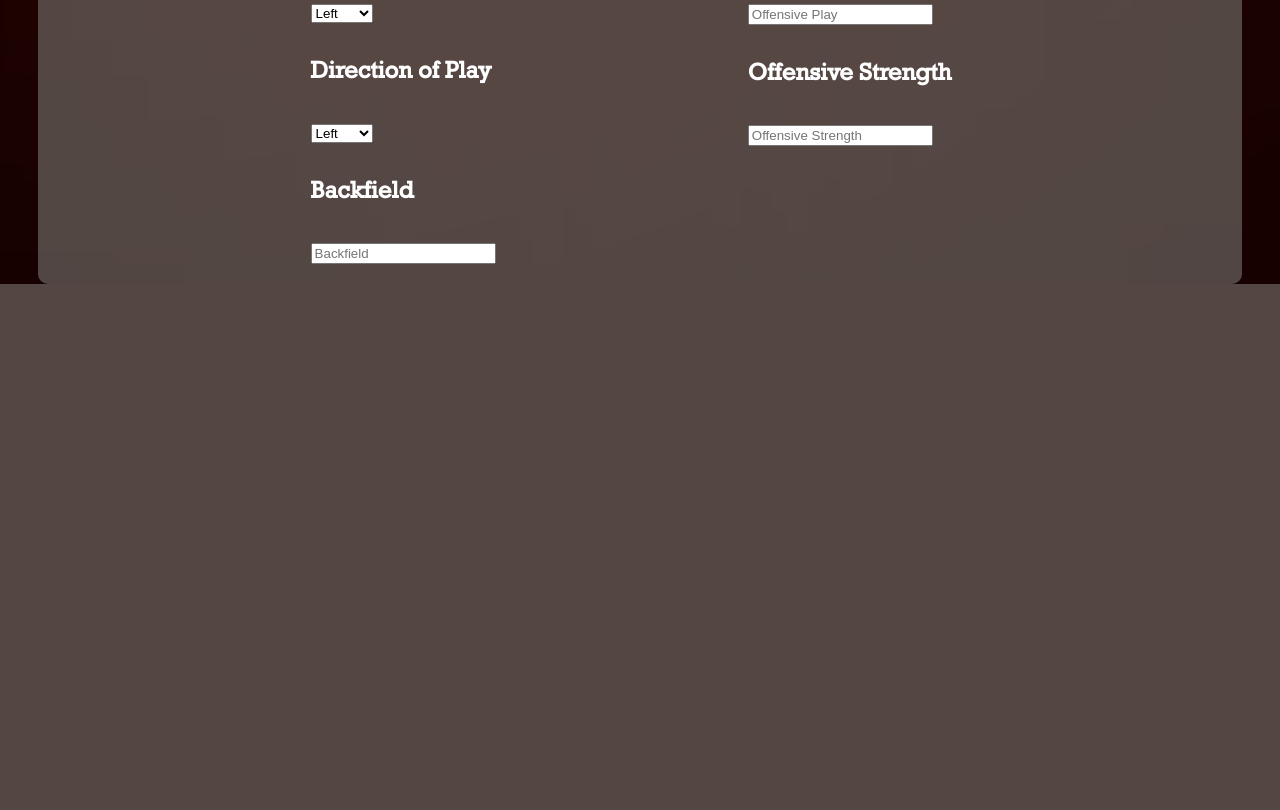
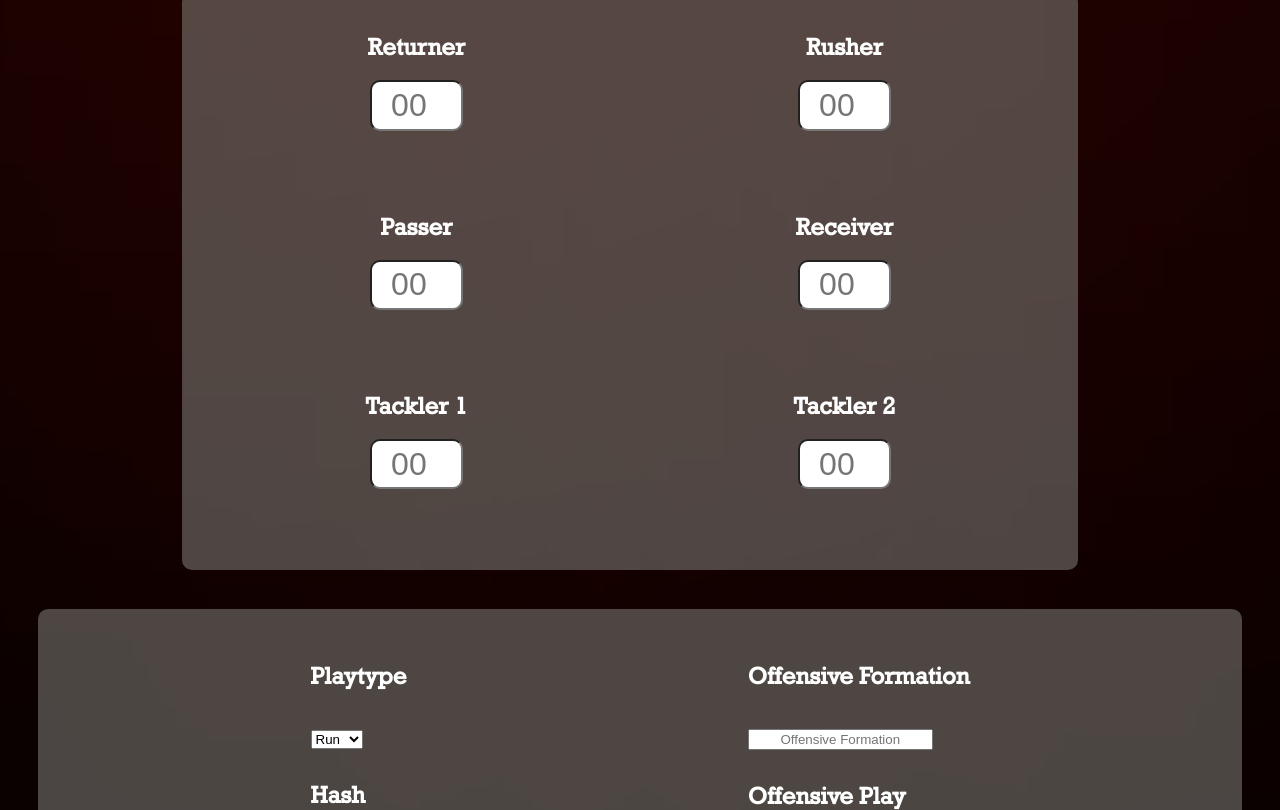
Before and after one commit to Calebv07/Football_Web_Dev, a PHP site: page /index.html in a window 1280 px wide. Shown: the part 801-1611 px from the top of the page. Before the commit the page ends 1085 px from the top, so only its background shows below. Run offline with PHP 8.4, Linux system fonts and the light colour scheme.

Commit message:
Fixing field and player flexbox

```diff
--- a/site.css
+++ b/site.css
@@ -2,6 +2,10 @@
   font-family: Rockwell;
   src: url(/fonts/ROCK.TTF);
 }
+::placeholder {
+  text-align: center;
+}
+
 body {
   overflow-x: hidden;
   margin: 0;
@@ -60,18 +64,25 @@ main {
   align-items: center;
   width: 400px;
   flex-grow: 2;
+  margin-right: 1.5%;
 }
 .player {
   font-size: 1em;
   flex-shrink: 1;
+  margin-left: 1.5%;
 }
 .playerSection {
+  width: 100%;
   text-align: center;
   display: grid;
   grid-template-columns: 50% 50%;
+  padding-bottom: 8%;
 }
 .player input {
-  width: 80%;
+  width: 20%;
+  height: 40%;
+  border-radius: 10px;
+  font-size: 2em;
 }
 .fieldDataSelection {
   font-size: 1.5em;
@@ -79,6 +90,8 @@ main {
   justify-content:  space-evenly;
   flex-flow: wrap;
 }
+
+
 
 .background .dot1 {
   position: absolute;
```
